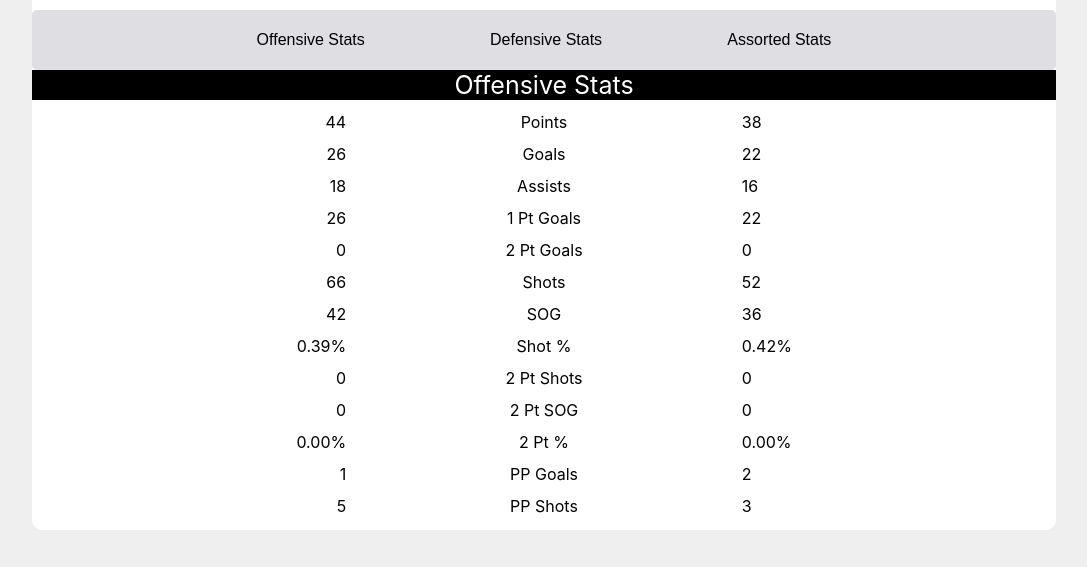
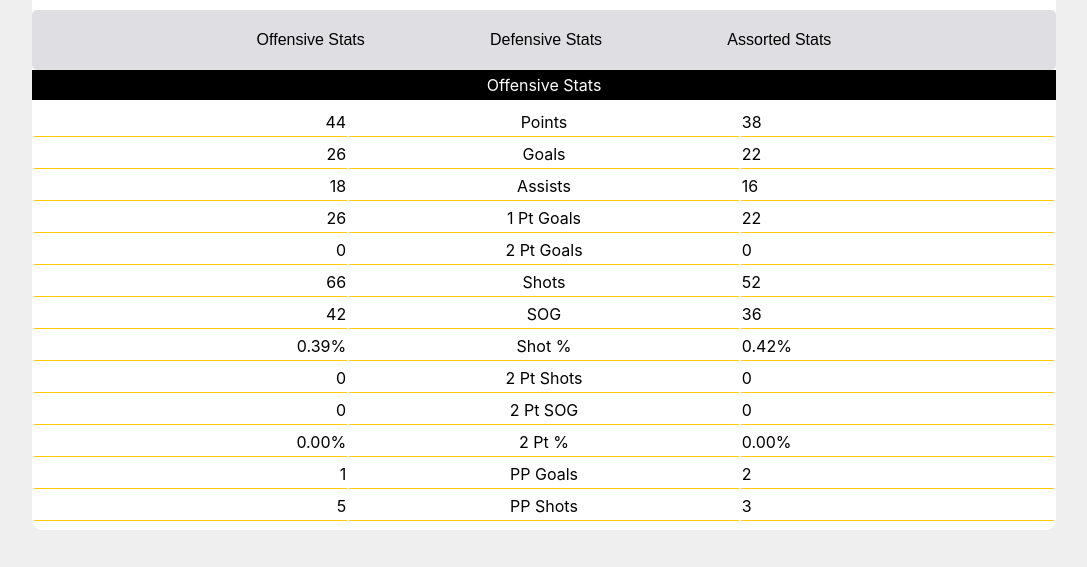
Before and after one commit to Premier-Lacrosse-League/pll-frontend-take-home, a React (Create React App) app: page / in a window 1280 px wide. Shown: the part 230-797 px from the top of the page, without its empty margins (96-1183 px from the left). Built offline with nearby package versions, Linux system fonts and the light colour scheme.

Commit message:
fixed styling on table and stat header. Added bio to tooltip hover on player headshot

```diff
--- a/src/Pages/PlayerComparison/components/PlayerComparisonHeader.tsx
+++ b/src/Pages/PlayerComparison/components/PlayerComparisonHeader.tsx
@@ -78,7 +78,7 @@ export const PlayerComparisonHeader: React.FC<PropsWithChildren<PlayerComparison
                         <PlayerHeaderContainer>
                             <PlayerHeadshotNameContainer>
                                 <HeadshotContainer>
-                                    <HeadshotImage src={`${player?.profileUrl}`} alt={`${player?.lastName}`} />
+                                    <HeadshotImage title={`${player.bio ? player.bio : ''}`} src={`${player?.profileUrl}`} alt={`${player?.lastName}`} />
                                 </HeadshotContainer>
                             </PlayerHeadshotNameContainer>
                             <ProfileContainer>
--- a/src/Pages/PlayerComparison/components/PlayerComparisonStats.tsx
+++ b/src/Pages/PlayerComparison/components/PlayerComparisonStats.tsx
@@ -2,7 +2,7 @@ import React, { useState, useEffect, useCallback } from 'react'
 import { Player, Stats, StatFilter, ButtonsType } from '../models'
 
 import { styled } from '@mui/material'
-import { colors, fontSizes } from '../../../consts'
+import { colors } from '../../../consts'
 
 const statFilters = {
     offensiveStats: [
@@ -103,7 +103,7 @@ export const PlayerComparisonStats: React.FC<PlayerComparisonStatsProps> = ({fir
             setSelectedFilter(statFilters.offensiveStats)
             setPrimeButtons([buttons[0], buttons[1], buttons[2]])
         }
-    }, [first, second])
+    }, [first])
 
     useEffect(() => {
         getInitialStats();
@@ -181,22 +181,24 @@ export const PlayerComparisonStats: React.FC<PlayerComparisonStatsProps> = ({fir
 
     const TableDataCenter = styled('td')({
         textAlign: 'center',
-        width: '100px'
+        width: '100px',
+        borderBottom: `1px ${colors.yellow} solid`,
     })
 
     const TableDataLeft = styled('td')({
         textAlign: 'right',
-        width: '80px'
+        width: '80px',
+        borderBottom: `1px ${colors.yellow} solid`,
     })
 
     const TableDataRight = styled('td')({
         textAlign: 'left',
-        width: '80px'
+        width: '80px',
+        borderBottom: `1px ${colors.yellow} solid`,
     })
 
     const TableRow = styled('tr')({
-        borderBottom: `1px ${colors.yellow[400]} solid`,
-        height: '30px'
+        height: '30px',
     })
 
     const StatsContainer = styled('div')({
@@ -210,8 +212,9 @@ export const PlayerComparisonStats: React.FC<PlayerComparisonStatsProps> = ({fir
         top: '80px',
         backgroundColor: 'black',
         color: 'white',
-        fontSize: '25px',
+        fontSize: '16px',
         display: 'flex',
+        height: '30px',
         alignItems: 'center',
         justifyContent: 'center',
         marginBottom: '10px'
```
